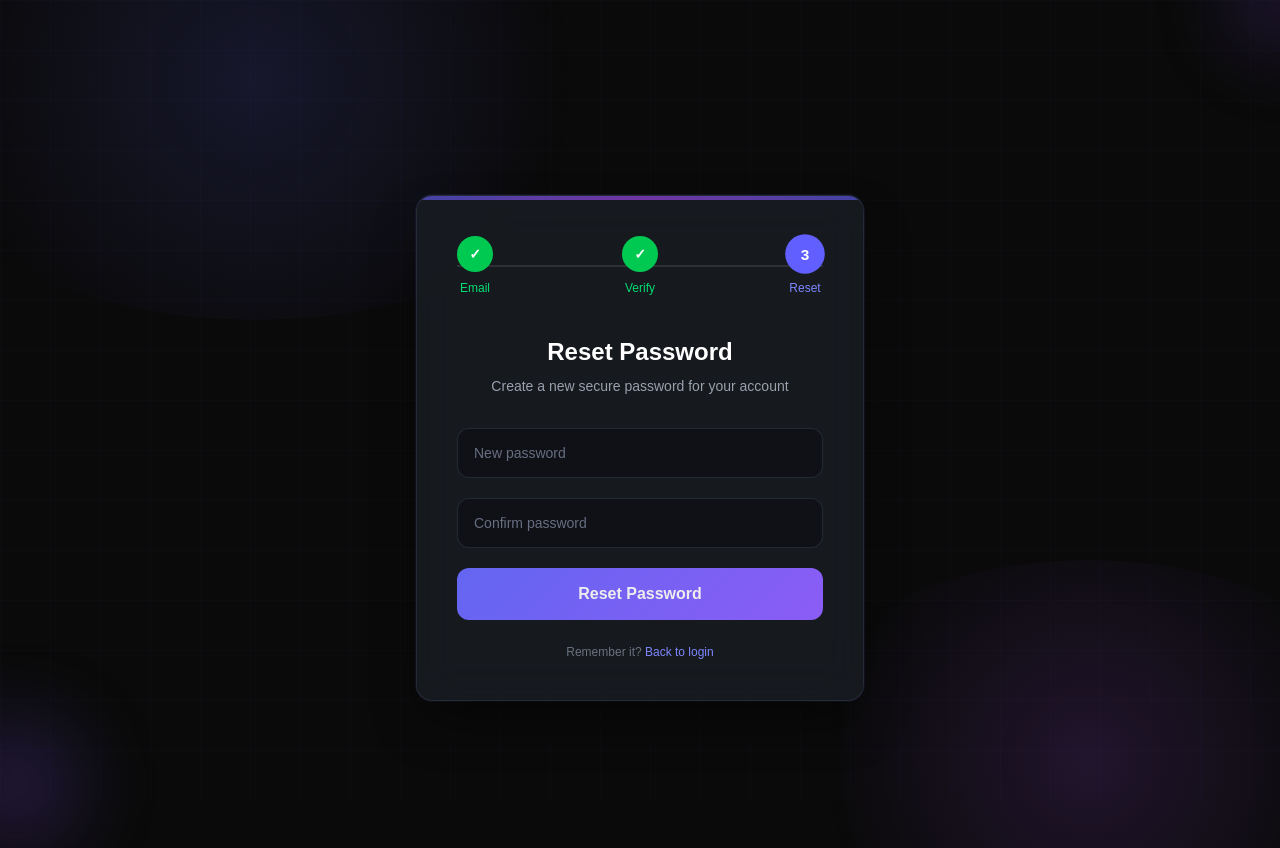
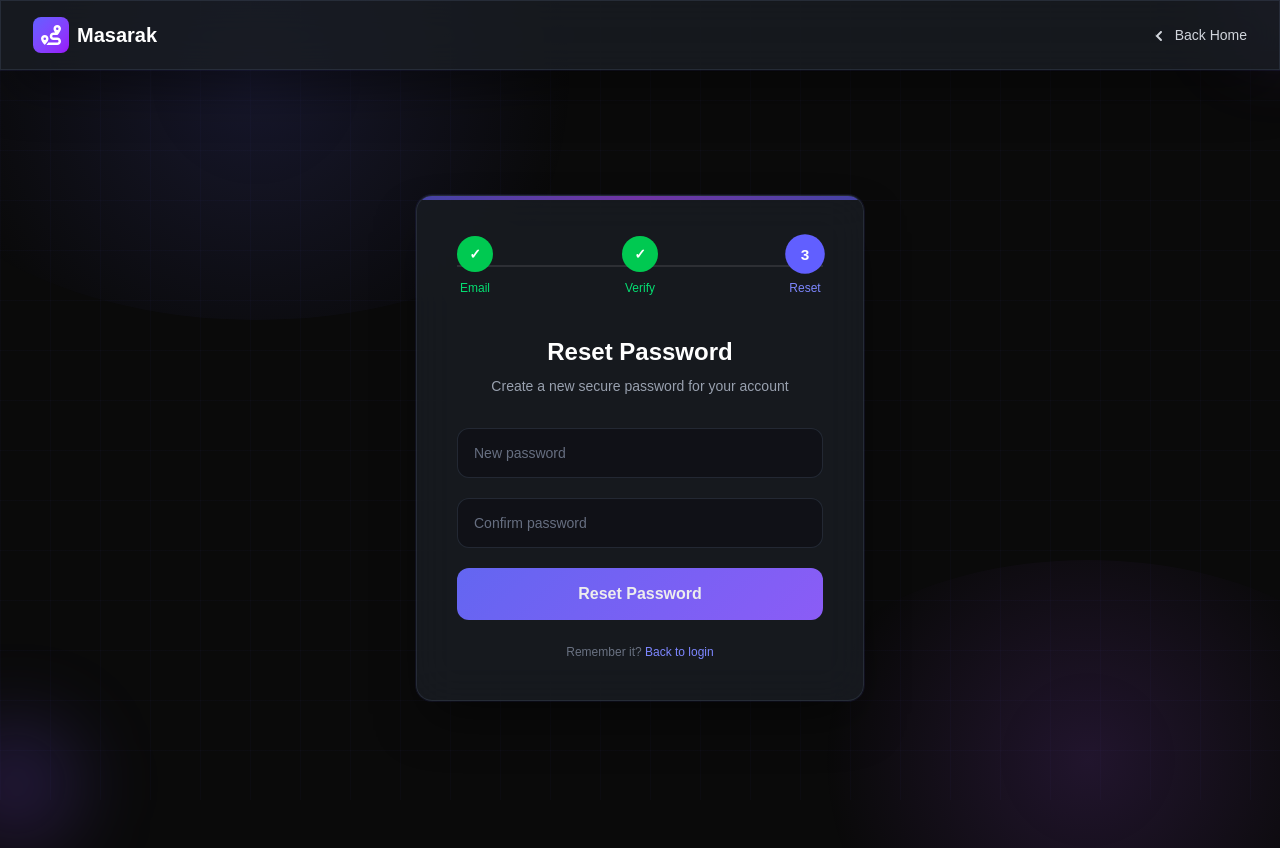
Before and after one commit to KerollisEmad/Masarak, a Next.js app: page /reset in a window 1280 px wide. Shown: the top 848 px of the page. Built offline with nearby package versions, Linux system fonts and the light colour scheme.

Commit message:
Add header with logo and back home link

```diff
--- a/app/(auth)/reset/page.tsx
+++ b/app/(auth)/reset/page.tsx
@@ -15,7 +15,35 @@ export default function ResetPasswordPage() {
       <div className="bg-shape-1" />
       <div className="bg-shape-2" />
       <div className="tech-lines" />
+ <header className="w-full fixed top-0 left-0  z-50 glass-card border-b border-white/10">
+        <div className="max-w-7xl mx-auto px-4 sm:px-6 lg:px-8 py-4 flex items-center justify-between">
+          {/*//! Logo */}
+          <Link href="/" className="flex items-center gap-2">
+            <div className="w-9 h-9 rounded-lg bg-linear-to-br from-indigo-500 to-purple-600 flex items-center justify-center">
+              <svg
+                className="w-5 h-5 text-white"
+                aria-hidden="true"
+                fill="currentColor"
+                viewBox="0 0 512 512"
+              >
+                <path d="M512 96c0 50.2-59.1 125.1-84.6 155c-3.8 4.4-9.4 6.1-14.5 5H320c-17.7 0-32 14.3-32 32s14.3 32 32 32h96c53 0 96 43 96 96s-43 96-96 96H139.6c8.7-9.9 19.3-22.6 30-36.8c6.3-8.4 12.8-17.6 19-27.2H416c17.7 0 32-14.3 32-32s-14.3-32-32-32H320c-53 0-96-43-96-96s43-96 96-96h39.8c-21-31.5-39.8-67.7-39.8-96c0-53 43-96 96-96s96 43 96 96zM117.1 489.1c-3.8 4.3-7.2 8.1-10.1 11.3l-1.8 2-.2-.2c-6 4.6-14.6 4-20-1.8C59.8 473 0 402.5 0 352c0-53 43-96 96-96s96 43 96 96c0 30-21.1 67-43.5 97.9c-10.7 14.7-21.7 28-30.8 38.5l-.6 .7zM128 352a32 32 0 1 0 -64 0 32 32 0 1 0 64 0zM416 128a32 32 0 1 0 0-64 32 32 0 1 0 0 64z" />
+              </svg>
+            </div>
+            <span className="text-white font-bold text-xl">Masarak</span>
+          </Link>
 
+          {/*//! Back Home */}
+          <Link
+            href="/"
+            className="flex items-center gap-2 text-sm text-gray-300 hover:text-white transition"
+          >
+            <svg className="w-4 h-4" fill="currentColor" viewBox="0 0 320 512">
+              <path d="M41.4 233.4c-12.5 12.5-12.5 32.8 0 45.3l160 160c12.5 12.5 32.8 12.5 45.3 0s12.5-32.8 0-45.3L141.3 288 246.6 182.6c12.5-12.5 12.5-32.8 0-45.3s-32.8-12.5-45.3 0l-160 160z" />
+            </svg>
+            Back Home
+          </Link>
+        </div>
+      </header>
       {/* Main */}
       <main className="w-full max-w-7xl mx-auto px-4 flex items-center justify-center min-h-screen relative z-10 pt-24">
         <div className="glass-card w-full max-w-md p-8 sm:p-10 rounded-2xl relative overflow-hidden">
```
